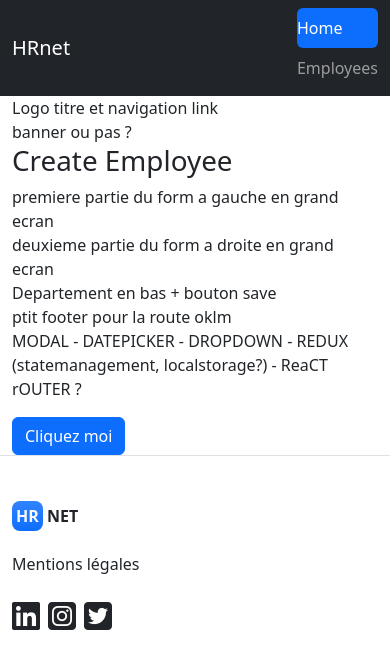
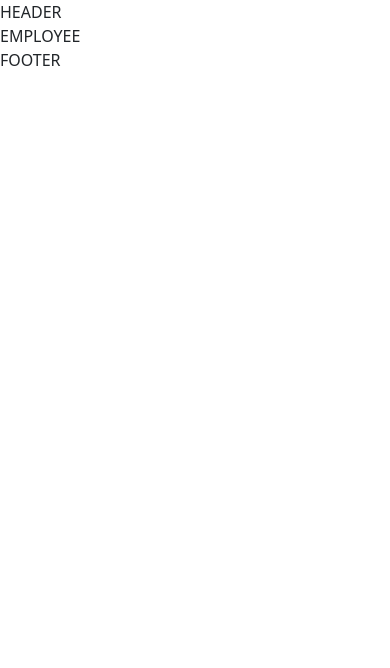
Before and after one commit to polzocr/P-14, a React (Create React App) app: page /employee in a window 390 px wide. Shown: the top 668 px of the page. Built offline with nearby package versions, Linux system fonts and the light colour scheme.

Commit message:
ajout router

```diff
--- a/package.json
+++ b/package.json
@@ -10,6 +10,7 @@
     "react": "^18.2.0",
     "react-bootstrap": "^2.7.2",
     "react-dom": "^18.2.0",
+    "react-router-dom": "^6.10.0",
     "react-scripts": "5.0.1",
     "web-vitals": "^2.1.4"
   },
--- a/src/App.js
+++ b/src/App.js
@@ -4,6 +4,7 @@ import Row from 'react-bootstrap/Row';
 import Col from 'react-bootstrap/Col';
 import Navbar from 'react-bootstrap/Navbar';
 import Nav from 'react-bootstrap/Nav';
+import Form from 'react-bootstrap/Form';
 
 import 'bootstrap/dist/css/bootstrap.min.css';
 
@@ -16,18 +17,96 @@ function App() {
             <Navbar.Brand >HRnet</Navbar.Brand>
             <Nav className="mr-auto" variant="pills" defaultActiveKey="/home">
               <Nav.Item>
-                <Nav.Link href="/home">Home</Nav.Link>
+                <Nav.Link href="/home">Accueil</Nav.Link>
               </Nav.Item>
               <Nav.Item>
-                <Nav.Link eventKey="link-1">Employees</Nav.Link>
+                <Nav.Link eventKey="link-1">Employés</Nav.Link>
               </Nav.Item>
             </Nav>
           </Container>
         </Navbar>
       </header>
       <main>
-        <Container>
-          <nav>Logo titre et navigation link</nav>
+        <Container className='py-4'>
+          <h1 className='text-center'>Creation d'un employé</h1>
+          <Form className='mt-4'>
+            <Row>
+              <Col md='6'>
+                <Form.Group className="mb-3" controlId="prenom">
+                  {/* <Form.Label>Prénom</Form.Label> */}
+                  <Form.Control type="text" placeholder="Prénom" />
+                </Form.Group>
+              </Col>
+              <Col md='6'>
+                <Form.Group className="mb-3" controlId="nom">
+                  {/* <Form.Label>Nom</Form.Label> */}
+                  <Form.Control type="text" placeholder="Nom" />
+                </Form.Group>
+              </Col>
+            </Row>
+            <Row>
+              <Col md='6'>
+                <Form.Group className="mb-3" controlId="date_de_naissance">
+                  {/* <Form.Label>Date de naissance</Form.Label> */}
+                  <Form.Control type="date" />
+                </Form.Group>
+              </Col>
+              <Col md='6'>
+                <Form.Group className="mb-3" controlId="date_de_debut">
+                  {/* <Form.Label>Date de début</Form.Label> */}
+                  <Form.Control type="date" />
+                </Form.Group>
+              </Col>
+            </Row>
+            <Row>
+              <Col md='6'>
+                <Form.Group className="mb-3" controlId="adresse" >
+                  {/* <Form.Label>Adresse</Form.Label> */}
+                  <Form.Control type="text" placeholder="Adresse" />
+                </Form.Group>
+              </Col>
+              <Col md='6'>
+                <Form.Group className="mb-3" controlId="ville" >
+                  {/* <Form.Label>Ville</Form.Label> */}
+                  <Form.Control type="text" placeholder="Ville" />
+                </Form.Group>
+              </Col>
+            </Row>
+            <Row>
+              <Col md='6'>
+                <Form.Select aria-label="Choisir Etat">
+                  <option>Alabama</option>
+                  <option value="1">Un</option>
+                  <option value="2">Deux</option>
+                  <option value="3">Trois</option>
+                </Form.Select>
+              </Col>
+              <Col md='6'>
+                <Form.Group className="mb-3" controlId="code_postal" >
+                  {/* <Form.Label>Ville</Form.Label> */}
+                  <Form.Control type="number" placeholder="Code Postal" />
+                </Form.Group>
+              </Col>
+            </Row>
+            <Row>
+              <Col>
+                <Form.Select aria-label="Choisir Etat">
+                  <option>Département</option>
+                  <option value="1">Un</option>
+                  <option value="2">Deux</option>
+                  <option value="3">Trois</option>
+                </Form.Select>
+              </Col>
+              </Row>
+
+            <Container className='d-flex justify-content-center mt-4'>
+              <Button className='' type="submit">
+                Sauvegarder
+              </Button>
+            </Container>
+
+          </Form>
+          {/* <nav>Logo titre et navigation link</nav>
           <div> banner ou pas ?</div>
           <h1>Create Employee</h1>
           <form>premiere partie du form a gauche en grand ecran</form>
@@ -35,40 +114,40 @@ function App() {
           <form>Departement en bas + bouton save</form>
           <footer>ptit footer pour la route oklm</footer>
           <p>MODAL - DATEPICKER - DROPDOWN - REDUX (statemanagement, localstorage?) - ReaCT rOUTER ? </p>
-          <Button>Cliquez moi</Button>
+          <Button>Cliquez moi</Button> */}
         </Container>
       </main>
 
-      <footer class="border-top">
-        <div class="container py-5">
-          <div class="row gy-4 align-items-center">
-            <div class="col-12 col-md-4">
-              <a class="navbar-brand text-dark text-uppercase fw-bold" href="#">
-                <span class="bg-primary bg-gradient p-1 rounded-3 text-light">HR</span> net
+      <footer className="border-top ">
+        <div className="container py-5">
+          <div className="row gy-4 align-items-center">
+            <div className="col-12 col-md-4">
+              <a className="navbar-brand text-dark text-uppercase fw-bold" href="#">
+                <span className="bg-primary bg-gradient p-1 rounded-3 text-light">HR</span> net
               </a>
             </div>
-            <div class="col-12 col-md-4 text-md-center">
-              <ul class="list-unstyled mb-0">
+            <div className="col-12 col-md-4 text-md-center">
+              <ul className="list-unstyled mb-0">
                 <li>
-                  <a href="#" class="text-decoration-none text-dark">Mentions légales</a>
+                  <a href="#" className="text-decoration-none text-dark">Mentions légales</a>
                 </li>
               </ul>
             </div>
-            <div class="col-12 col-md-4 text-md-end">
-              <ul class="list-inline mb-0">
-                <li class="list-inline-item">
-                  <a href="#" class="text-decoration-none text-dark" title="LinkedIn" >
-                    <i class="fab fa-linkedin fa-2x"></i>
+            <div className="col-12 col-md-4 text-md-end">
+              <ul className="list-inline mb-0">
+                <li className="list-inline-item">
+                  <a href="#" className="text-decoration-none" title="LinkedIn" >
+                    <i className="fab fa-linkedin fa-2x"></i>
                   </a>
                 </li>
-                <li class="list-inline-item">
-                  <a href="#" class="text-decoration-none text-dark" title="Instagram">
-                    <i class="fab fa-instagram-square fa-2x"></i>
+                <li className="list-inline-item">
+                  <a href="#" className="text-decoration-none" title="Instagram">
+                    <i className="fab fa-instagram-square fa-2x"></i>
                   </a>
                 </li>
-                <li class="list-inline-item">
-                  <a href="#" class="text-decoration-none text-dark" title="Twitter">
-                    <i class="fab fa-twitter-square fa-2x"></i>
+                <li className="list-inline-item">
+                  <a href="#" className="text-decoration-none" title="Twitter">
+                    <i className="fab fa-twitter-square fa-2x"></i>
                   </a>
                 </li>
               </ul>
--- /dev/null
+++ b/src/components/Footer/index.jsx
@@ -0,0 +1,5 @@
+export default function Footer() {
+    return (
+        <div>FOOTER</div>
+    )
+}
--- /dev/null
+++ b/src/components/Header/index.jsx
@@ -0,0 +1,5 @@
+export default function Header(){
+    return (
+        <div>HEADER</div>
+    )
+}
--- a/src/index.js
+++ b/src/index.js
@@ -2,10 +2,11 @@ import React from 'react';
 import ReactDOM from 'react-dom/client';
 import './index.css';
 import App from './App';
+import Router from './router';
 
 const root = ReactDOM.createRoot(document.getElementById('root'));
 root.render(
   <React.StrictMode>
-    <App />
+    <Router />
   </React.StrictMode>
 );
--- /dev/null
+++ b/src/pages/Employee/index.jsx
@@ -0,0 +1,5 @@
+export default function Employee() {
+    return (
+        <div>EMPLOYEE</div>
+    )
+}
--- /dev/null
+++ b/src/pages/ErrorPage/index.jsx
@@ -0,0 +1,5 @@
+export default function ErrorPage() {
+    return (
+        <div>ERRORPAGE</div>
+    )
+}
--- /dev/null
+++ b/src/pages/Home/index.jsx
@@ -0,0 +1,5 @@
+export default function Home(){
+    return (
+        <div>HOME</div>
+    )
+}
--- /dev/null
+++ b/src/pages/Layout/index.jsx
@@ -0,0 +1,13 @@
+import { Outlet } from "react-router-dom"
+import Footer from "../../components/Footer"
+import Header from "../../components/Header"
+
+export default function Layout(){
+    return (
+        <>
+            <Header />
+            <Outlet />
+            <Footer />
+        </>
+    )
+}
--- /dev/null
+++ b/src/router/index.jsx
@@ -0,0 +1,25 @@
+import { createBrowserRouter, RouterProvider, createRoutesFromElements, Route} from 'react-router-dom'
+import Layout from '../pages/Layout'
+import Home from '../pages/Home'
+import Employee from '../pages/Employee'
+import ErrorPage from '../pages/ErrorPage'
+
+const router = createBrowserRouter(
+    createRoutesFromElements(
+        <>
+            <Route path='/' element={<Layout />} errorElement={<ErrorPage />}>
+                <Route index element={<Home />} />
+                <Route path='/employee' element={<Employee />} />
+            </Route>
+            <Route path='*' element={<ErrorPage />} />
+        </>
+    )
+)
+
+function Router() {
+    return (
+        <RouterProvider router={router} />
+    )
+}
+
+export default Router
```
Also changed, not shown: 1 other file (tests, documents, lock files or other folders).
